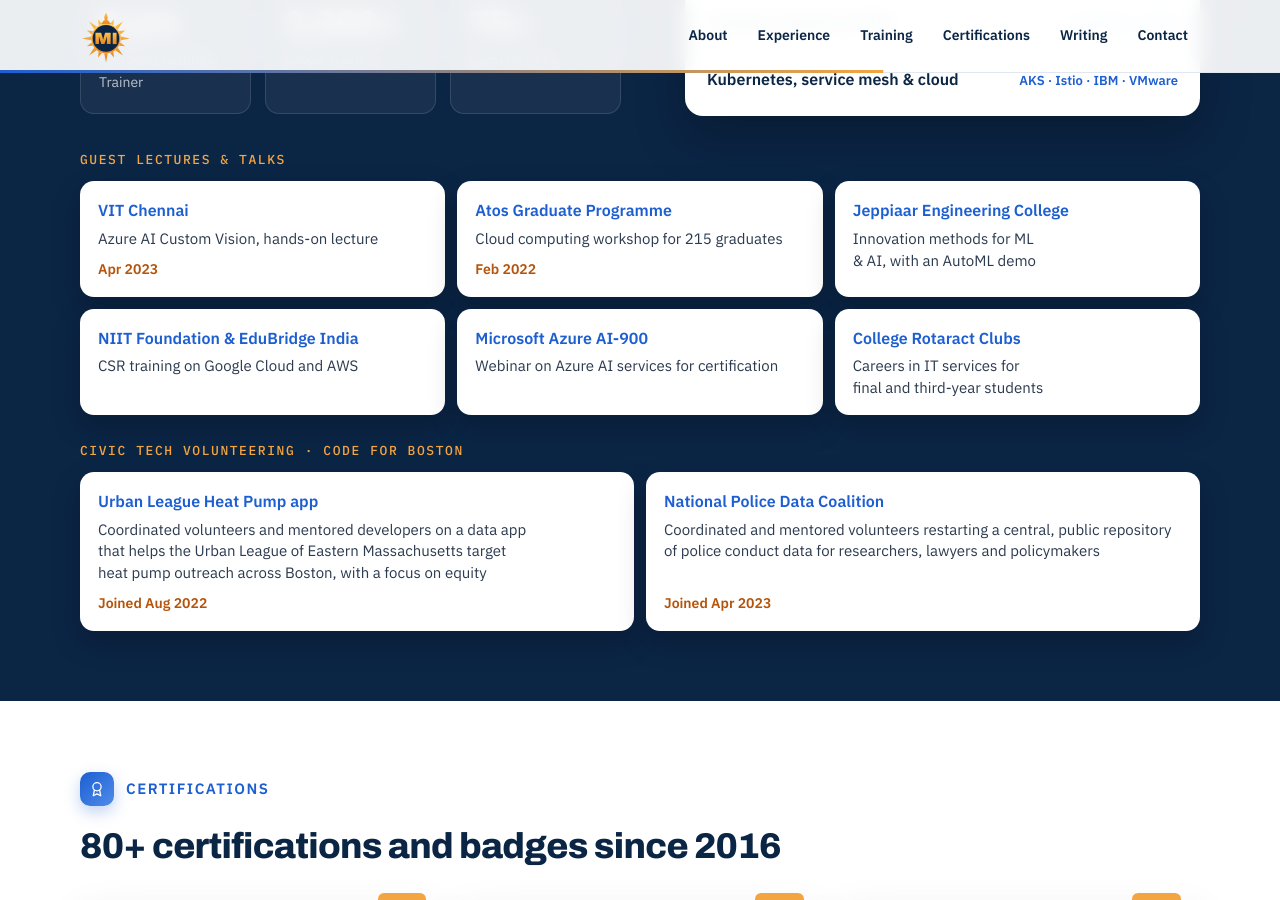
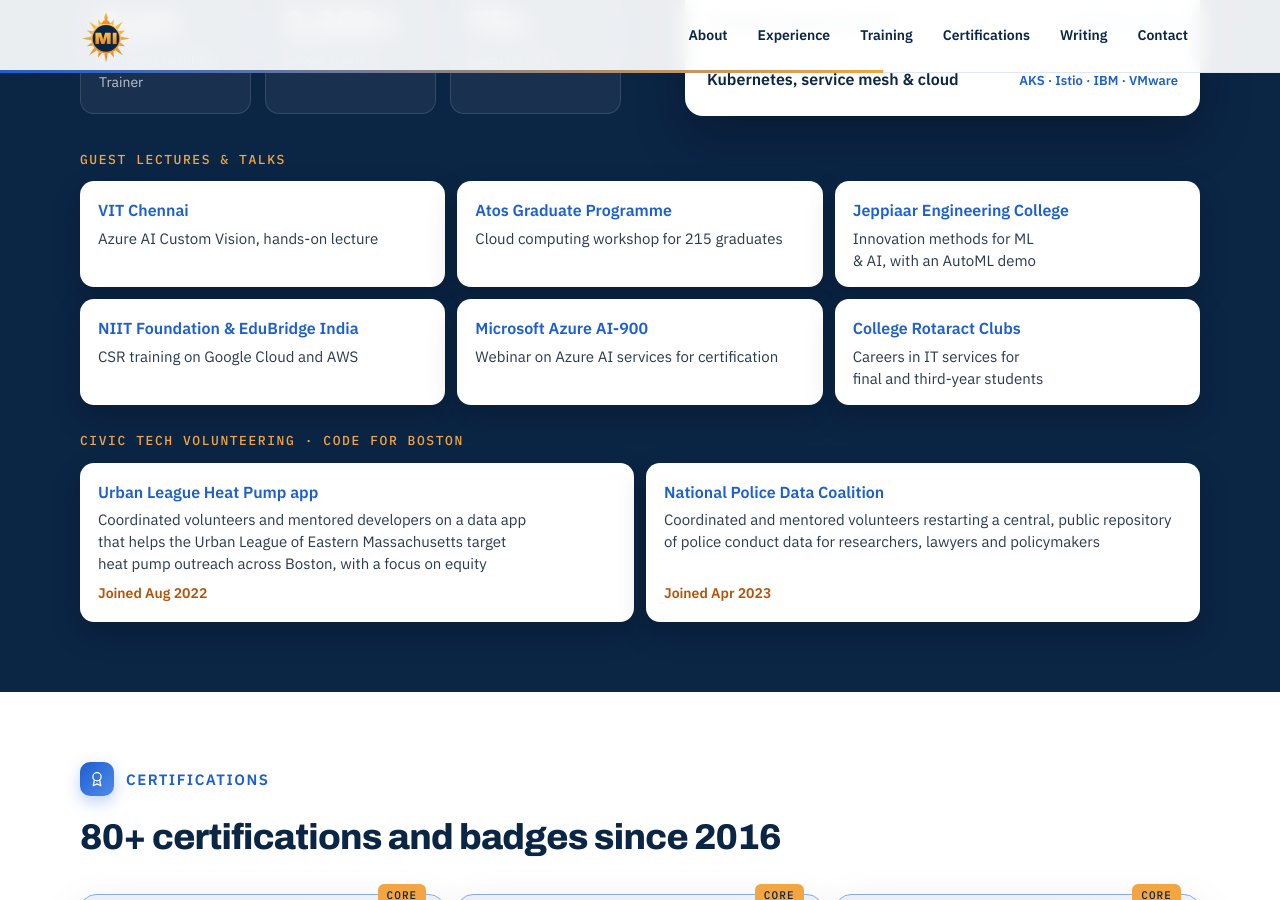
Before and after one commit to Madhan-I/Madhan-I.github.io, a Jekyll site: the page built from index.html, in a window 1280 px wide and 900 px high, scrolled down 7476 px. Built offline with Jekyll 4.4.1, drawn with Linux system fonts in a browser that asks for light colours.

Commit message:
Remove dates from guest lecture cards
Co-Authored-By: Claude Opus 5.5 <noreply@anthropic.com>
Claude-Session: https://claude.ai/code/session_01MFRrTt7LBDdX57m85KHNGp

```diff
--- a/_data/profile.yml
+++ b/_data/profile.yml
@@ -263,10 +263,8 @@ speaking_title: Guest lectures & talks
 speaking:
   - who: VIT Chennai
     what: Azure AI Custom Vision, hands-on lecture
-    when: Apr 2023
   - who: Atos Graduate Programme
     what: Cloud computing workshop for 215 graduates
-    when: Feb 2022
   - who: Jeppiaar Engineering College
     what: Innovation methods for ML & AI, with an AutoML demo
   - who: NIIT Foundation & EduBridge India
```
